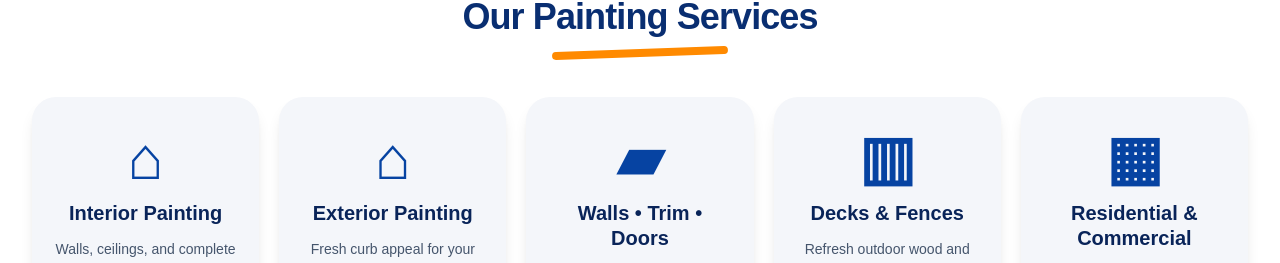
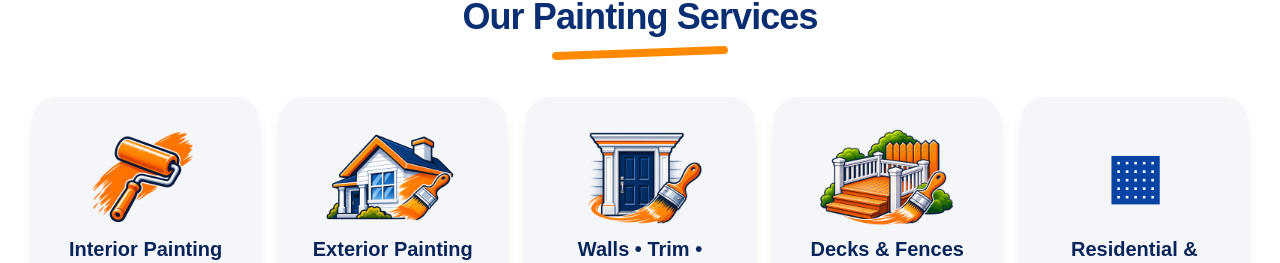
Before and after one commit to moabman/kangapaint, a Next.js app: page / in a window 1280 px wide. Shown: the part 879-1142 px from the top of the page. Built offline with nearby package versions, Linux system fonts and the light colour scheme.

Commit message:
Update page.tsx

```diff
--- a/src/app/page.tsx
+++ b/src/app/page.tsx
@@ -4,10 +4,10 @@ import { useState, type FormEvent } from "react";
 
 const PHONE = "3856954804";
 const services = [
-  { icon: "⌂", title: "Interior Painting", detail: "Walls, ceilings, and complete room refreshes." },
-  { icon: "⌂", title: "Exterior Painting", detail: "Fresh curb appeal for your home's exterior." },
-  { icon: "▰", title: "Walls • Trim • Doors", detail: "Clean lines and carefully finished details." },
-  { icon: "▥", title: "Decks & Fences", detail: "Refresh outdoor wood and painted surfaces." },
+  { icon: "/paint-roller.png", title: "Interior Painting", detail: "Walls, ceilings, and complete room refreshes." },
+  { icon: "/exterior-paint.png", title: "Exterior Painting", detail: "Fresh curb appeal for your home's exterior." },
+  { icon: "/trim-doors.png", title: "Walls • Trim • Doors", detail: "Clean lines and carefully finished details." },
+  { icon: "/decks-fences.png", title: "Decks & Fences", detail: "Refresh outdoor wood and painted surfaces." },
   { icon: "▦", title: "Residential & Commercial", detail: "Painting solutions for homes and businesses." },
 ];
 const projects = [
@@ -74,7 +74,7 @@ export default function Home() {
         <div className="mx-auto max-w-7xl">
           <SectionTitle>Our Painting Services</SectionTitle>
           <div className="grid gap-5 sm:grid-cols-2 lg:grid-cols-5">
-            {services.map((service) => <article key={service.title} className="rounded-3xl border-b-[6px] border-[#ff8a00] bg-[#f4f6fa] px-5 py-8 text-center shadow-lg transition hover:-translate-y-1 hover:shadow-xl"><div className="mb-3 text-6xl font-black leading-none text-[#0643a2]">{service.icon}</div><h3 className="text-xl font-black leading-tight">{service.title}</h3><p className="mt-3 text-sm leading-relaxed text-slate-600">{service.detail}</p></article>)}
+            {services.map((service) => <article key={service.title} className="rounded-3xl border-b-[6px] border-[#ff8a00] bg-[#f4f6fa] px-5 py-8 text-center shadow-lg transition hover:-translate-y-1 hover:shadow-xl"><div className="mb-3 flex h-24 items-center justify-center">{service.icon.startsWith("/") ? <img src={service.icon} alt="" className="h-full w-full object-contain" /> : <span className="text-6xl font-black leading-none text-[#0643a2]">{service.icon}</span>}</div><h3 className="text-xl font-black leading-tight">{service.title}</h3><p className="mt-3 text-sm leading-relaxed text-slate-600">{service.detail}</p></article>)}
           </div>
         </div>
       </section>
```
